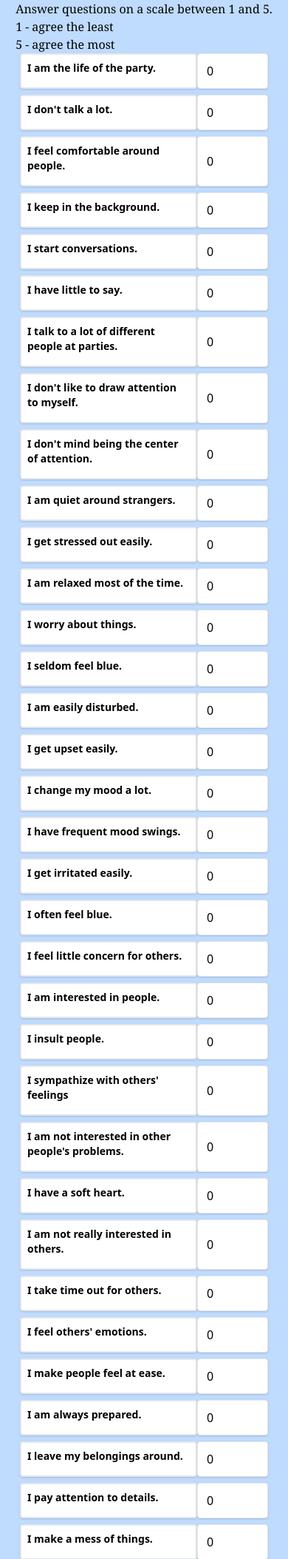
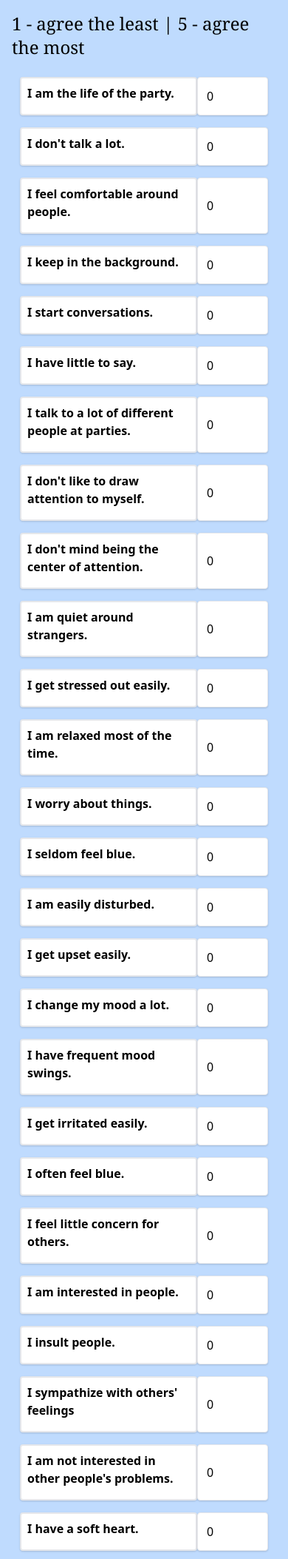
Before and after one commit to sreekaroo/PersonaData, a Flask app: page /big5Quiz in a window 390 px wide. Shown: the top 2107 px of the page at 74% size. Run offline with Flask 2, Linux system fonts and the light colour scheme; style sheets or scripts are compiled from the project's sources.

Commit message:
UI changes, responsive for mobile

```diff
--- a/app.py
+++ b/app.py
@@ -2,6 +2,8 @@ from flask import Flask, render_template, request, redirect, url_for, flash, g,
 
 import rds_credentials
 from conection import Connection
+
+from waitress import serve
 
 app = Flask(__name__)
 app.secret_key = "super secret key"
@@ -254,4 +256,5 @@ def results():
 
 
 if __name__ == "__main__":
-    app.run(debug=True)
+    # app.run(host="0.0.0.0", port=8080, debug=True)
+    serve(app, host="0.0.0.0", port=8080)
--- a/requirements.txt
+++ b/requirements.txt
@@ -9,4 +9,5 @@ Jinja2==3.0.3
 MarkupSafe==2.0.1
 pycparser==2.21
 PyMySQL==1.0.2
+waitress==2.0.0
 Werkzeug==2.0.2
--- a/templates/quiz.html
+++ b/templates/quiz.html
@@ -4,23 +4,20 @@
 
 {% block content %}
 
-	<div id="main content container" class="flex-row place-content-start md:place-content-center">
+	<div id="main content container" class=" flex flex-col justify-between place-items-center">
 
 
 		<form id="quiz" action="{{ url_for('submitResponses') }}" method="post"></form>
-		<div id="layout" class="place-items-center flex flex-col">
 
-			<h1 class="font-serif justify-start">
-				Answer questions on a scale between 1 and 5.
-				<br>
-				1 - agree the least
-				<br>
-				5 - agree the most
+		<h1 class="font-serif text-2xl p-4 ">
+			1 - agree the least | 5 - agree the most
+		</h1>
 
-			</h1>
-			<div class="mb-2 flex flex-row">
+		<div id="layout" class="place-items-center lg:grid lg: grid-cols-2 xl:grid-cols-4 flex flex-col">
+
+			<div class="p-2 flex flex-row">
 				<div class="w-60 h-15 bg-white rounded shadow border-2 p-2 ">
-					<label class="block text-grey-darker text-sm font-bold mb-2  ">
+					<label class="block text-grey-darker text-md font-bold mb-2  ">
 						I am the life of the party.
 					</label>
 				</div>
@@ -29,9 +26,9 @@
 					   type="number" placeholder="1" max=5 min=1 value=0>
 			</div>
 
-			<div class="mb-2 flex flex-row">
+			<div class="p-2 flex flex-row">
 				<div class="w-60 h-15 bg-white rounded shadow border-2 p-2 ">
-					<label class="block text-grey-darker text-sm font-bold mb-2  ">
+					<label class="block text-grey-darker text-md font-bold mb-2  ">
 						I don't talk a lot.
 					</label>
 				</div>
@@ -40,9 +37,9 @@
 					   type="number" placeholder="1" max=5 min=1 value=0>
 			</div>
 
-			<div class="mb-2 flex flex-row">
+			<div class="p-2 flex flex-row">
 				<div class="w-60 h-15 bg-white rounded shadow border-2 p-2 ">
-					<label class="block text-grey-darker text-sm font-bold mb-2  ">
+					<label class="block text-grey-darker text-md font-bold mb-2  ">
 						I feel comfortable around people. </label>
 				</div>
 				<input name="q3" form="quiz"
@@ -50,9 +47,9 @@
 					   type="number" placeholder="1" max=5 min=1 value=0>
 			</div>
 
-			<div class="mb-2 flex flex-row">
+			<div class="p-2 flex flex-row">
 				<div class="w-60 h-15 bg-white rounded shadow border-2 p-2 ">
-					<label class="block text-grey-darker text-sm font-bold mb-2  ">
+					<label class="block text-grey-darker text-md font-bold mb-2  ">
 						I keep in the background. </label>
 				</div>
 				<input name="q4" form="quiz"
@@ -61,9 +58,9 @@
 			</div>
 
 
-			<div class="mb-2 flex flex-row">
+			<div class="p-2 flex flex-row">
 				<div class="w-60 h-15 bg-white rounded shadow border-2 p-2 ">
-					<label class="block text-grey-darker text-sm font-bold mb-2  ">
+					<label class="block text-grey-darker text-md font-bold mb-2  ">
 						I start conversations. </label>
 				</div>
 				<input name="q5" form="quiz"
@@ -72,9 +69,9 @@
 			</div>
 
 
-			<div class="mb-2 flex flex-row">
+			<div class="p-2 flex flex-row">
 				<div class="w-60 h-15 bg-white rounded shadow border-2 p-2 ">
-					<label class="block text-grey-darker text-sm font-bold mb-2  ">
+					<label class="block text-grey-darker text-md font-bold mb-2  ">
 						I have little to say. </label>
 				</div>
 				<input name="q6" form="quiz"
@@ -83,9 +80,9 @@
 			</div>
 
 
-			<div class="mb-2 flex flex-row">
+			<div class="p-2 flex flex-row">
 				<div class="w-60 h-15 bg-white rounded shadow border-2 p-2 ">
-					<label class="block text-grey-darker text-sm font-bold mb-2  ">
+					<label class="block text-grey-darker text-md font-bold mb-2  ">
 						I talk to a lot of different people at parties. </label>
 				</div>
 				<input name="q7" form="quiz"
@@ -94,9 +91,9 @@
 			</div>
 
 
-			<div class="mb-2 flex flex-row">
+			<div class="p-2 flex flex-row">
 				<div class="w-60 h-15 bg-white rounded shadow border-2 p-2 ">
-					<label class="block text-grey-darker text-sm font-bold mb-2  ">
+					<label class="block text-grey-darker text-md font-bold mb-2  ">
 						I don't like to draw attention to myself. </label>
 				</div>
 				<input name="q8" form="quiz"
@@ -105,9 +102,9 @@
 			</div>
 
 
-			<div class="mb-2 flex flex-row">
+			<div class="p-2 flex flex-row">
 				<div class="w-60 h-15 bg-white rounded shadow border-2 p-2 ">
-					<label class="block text-grey-darker text-sm font-bold mb-2  ">
+					<label class="block text-grey-darker text-md font-bold mb-2  ">
 						I don't mind being the center of attention. </label>
 				</div>
 				<input name="q9" form="quiz"
@@ -116,9 +113,9 @@
 			</div>
 
 
-			<div class="mb-2 flex flex-row">
+			<div class="p-2 flex flex-row">
 				<div class="w-60 h-15 bg-white rounded shadow border-2 p-2 ">
-					<label class="block text-grey-darker text-sm font-bold mb-2  ">
+					<label class="block text-grey-darker text-md font-bold mb-2  ">
 						I am quiet around strangers.</label>
 				</div>
 				<input name="q10" form="quiz"
@@ -127,9 +124,9 @@
 			</div>
 
 
-			<div class="mb-2 flex flex-row">
+			<div class="p-2 flex flex-row">
 				<div class="w-60 h-15 bg-white rounded shadow border-2 p-2 ">
-					<label class="block text-grey-darker text-sm font-bold mb-2  ">
+					<label class="block text-grey-darker text-md font-bold mb-2  ">
 						I get stressed out easily. </label>
 				</div>
 				<input name="q11" form="quiz"
@@ -138,9 +135,9 @@
 			</div>
 
 
-			<div class="mb-2 flex flex-row">
+			<div class="p-2 flex flex-row">
 				<div class="w-60 h-15 bg-white rounded shadow border-2 p-2 ">
-					<label class="block text-grey-darker text-sm font-bold mb-2  ">
+					<label class="block text-grey-darker text-md font-bold mb-2  ">
 						I am relaxed most of the time. </label>
 				</div>
 				<input name="q12" form="quiz"
@@ -149,9 +146,9 @@
 			</div>
 
 
-			<div class="mb-2 flex flex-row">
+			<div class="p-2 flex flex-row">
 				<div class="w-60 h-15 bg-white rounded shadow border-2 p-2 ">
-					<label class="block text-grey-darker text-sm font-bold mb-2  ">
+					<label class="block text-grey-darker text-md font-bold mb-2  ">
 						I worry about things. </label>
 				</div>
 				<input name="q13" form="quiz"
@@ -160,9 +157,9 @@
 			</div>
 
 
-			<div class="mb-2 flex flex-row">
+			<div class="p-2 flex flex-row">
 				<div class="w-60 h-15 bg-white rounded shadow border-2 p-2 ">
-					<label class="block text-grey-darker text-sm font-bold mb-2  ">
+					<label class="block text-grey-darker text-md font-bold mb-2  ">
 						I seldom feel blue. </label>
 				</div>
 				<input name="q14" form="quiz"
@@ -171,9 +168,9 @@
 			</div>
 
 
-			<div class="mb-2 flex flex-row">
+			<div class="p-2 flex flex-row">
 				<div class="w-60 h-15 bg-white rounded shadow border-2 p-2 ">
-					<label class="block text-grey-darker text-sm font-bold mb-2  ">
+					<label class="block text-grey-darker text-md font-bold mb-2  ">
 						I am easily disturbed. </label>
 				</div>
 				<input name="q15" form="quiz"
@@ -182,9 +179,9 @@
 			</div>
 
 
-			<div class="mb-2 flex flex-row">
+			<div class="p-2 flex flex-row">
 				<div class="w-60 h-15 bg-white rounded shadow border-2 p-2 ">
-					<label class="block text-grey-darker text-sm font-bold mb-2  ">
+					<label class="block text-grey-darker text-md font-bold mb-2  ">
 						I get upset easily. </label>
 				</div>
 				<input name="q16" form="quiz"
@@ -193,9 +190,9 @@
 			</div>
 
 
-			<div class="mb-2 flex flex-row">
+			<div class="p-2 flex flex-row">
 				<div class="w-60 h-15 bg-white rounded shadow border-2 p-2 ">
-					<label class="block text-grey-darker text-sm font-bold mb-2  ">
+					<label class="block text-grey-darker text-md font-bold mb-2  ">
 						I change my mood a lot. </label>
 				</div>
 				<input name="q17" form="quiz"
@@ -204,9 +201,9 @@
 			</div>
 
 
-			<div class="mb-2 flex flex-row">
+			<div class="p-2 flex flex-row">
 				<div class="w-60 h-15 bg-white rounded shadow border-2 p-2 ">
-					<label class="block text-grey-darker text-sm font-bold mb-2  ">
+					<label class="block text-grey-darker text-md font-bold mb-2  ">
 						I have frequent mood swings. </label>
 				</div>
 				<input name="q18" form="quiz"
@@ -214,9 +211,9 @@
 					   type="number" placeholder="1" max=5 min=1 value=0>
 			</div>
 
-			<div class="mb-2 flex flex-row">
+			<div class="p-2 flex flex-row">
 				<div class="w-60 h-15 bg-white rounded shadow border-2 p-2 ">
-					<label class="block text-grey-darker text-sm font-bold mb-2  ">
+					<label class="block text-grey-darker text-md font-bold mb-2  ">
 						I get irritated easily. </label>
 				</div>
 				<input name="q19" form="quiz"
@@ -224,9 +221,9 @@
 					   type="number" placeholder="1" max=5 min=1 value=0>
 			</div>
 
-			<div class="mb-2 flex flex-row">
+			<div class="p-2 flex flex-row">
 				<div class="w-60 h-15 bg-white rounded shadow border-2 p-2 ">
-					<label class="block text-grey-darker text-sm font-bold mb-2  ">
+					<label class="block text-grey-darker text-md font-bold mb-2  ">
 						I often feel blue. </label>
 				</div>
 				<input name="q20" form="quiz"
@@ -234,9 +231,9 @@
 					   type="number" placeholder="1" max=5 min=1 value=0>
 			</div>
 
-			<div class="mb-2 flex flex-row">
+			<div class="p-2 flex flex-row">
 				<div class="w-60 h-15 bg-white rounded shadow border-2 p-2 ">
-					<label class="block text-grey-darker text-sm font-bold mb-2  ">
+					<label class="block text-grey-darker text-md font-bold mb-2  ">
 						I feel little concern for others. </label>
 				</div>
 				<input name="q21" form="quiz"
@@ -244,9 +241,9 @@
 					   type="number" placeholder="1" max=5 min=1 value=0>
 			</div>
 
-			<div class="mb-2 flex flex-row">
+			<div class="p-2 flex flex-row">
 				<div class="w-60 h-15 bg-white rounded shadow border-2 p-2 ">
-					<label class="block text-grey-darker text-sm font-bold mb-2  ">
+					<label class="block text-grey-darker text-md font-bold mb-2  ">
 						I am interested in people. </label>
 				</div>
 				<input name="q22" form="quiz"
@@ -254,9 +251,9 @@
 					   type="number" placeholder="1" max=5 min=1 value=0>
 			</div>
 
-			<div class="mb-2 flex flex-row">
+			<div class="p-2 flex flex-row">
 				<div class="w-60 h-15 bg-white rounded shadow border-2 p-2 ">
-					<label class="block text-grey-darker text-sm font-bold mb-2  ">
+					<label class="block text-grey-darker text-md font-bold mb-2  ">
 						I insult people. </label>
 				</div>
 				<input name="q23" form="quiz"
@@ -264,9 +261,9 @@
 					   type="number" placeholder="1" max=5 min=1 value=0>
 			</div>
 
-			<div class="mb-2 flex flex-row">
+			<div class="p-2 flex flex-row">
 				<div class="w-60 h-15 bg-white rounded shadow border-2 p-2 ">
-					<label class="block text-grey-darker text-sm font-bold mb-2  ">
+					<label class="block text-grey-darker text-md font-bold mb-2  ">
 						I sympathize with others' feelings </label>
 				</div>
 				<input name="q24" form="quiz"
@@ -274,9 +271,9 @@
 					   type="number" placeholder="1" max=5 min=1 value=0>
 			</div>
 
-			<div class="mb-2 flex flex-row">
+			<div class="p-2 flex flex-row">
 				<div class="w-60 h-15 bg-white rounded shadow border-2 p-2 ">
-					<label class="block text-grey-darker text-sm font-bold mb-2  ">
+					<label class="block text-grey-darker text-md font-bold mb-2  ">
 						I am not interested in other people's problems. </label>
 				</div>
 				<input name="q25" form="quiz"
@@ -284,9 +281,9 @@
 					   type="number" placeholder="1" max=5 min=1 value=0>
 			</div>
 
-			<div class="mb-2 flex flex-row">
+			<div class="p-2 flex flex-row">
 				<div class="w-60 h-15 bg-white rounded shadow border-2 p-2 ">
-					<label class="block text-grey-darker text-sm font-bold mb-2  ">
+					<label class="block text-grey-darker text-md font-bold mb-2  ">
 						I have a soft heart. </label>
 				</div>
 				<input name="q26" form="quiz"
@@ -294,9 +291,9 @@
 					   type="number" placeholder="1" max=5 min=1 value=0>
 			</div>
 
-			<div class="mb-2 flex flex-row">
+			<div class="p-2 flex flex-row">
 				<div class="w-60 h-15 bg-white rounded shadow border-2 p-2 ">
-					<label class="block text-grey-darker text-sm font-bold mb-2  ">
+					<label class="block text-grey-darker text-md font-bold mb-2  ">
 						I am not really interested in others. </label>
 				</div>
 				<input name="q27" form="quiz"
@@ -304,9 +301,9 @@
 					   type="number" placeholder="1" max=5 min=1 value=0>
 			</div>
 
-			<div class="mb-2 flex flex-row">
+			<div class="p-2 flex flex-row">
 				<div class="w-60 h-15 bg-white rounded shadow border-2 p-2 ">
-					<label class="block text-grey-darker text-sm font-bold mb-2  ">
+					<label class="block text-grey-darker text-md font-bold mb-2  ">
 						I take time out for others. </label>
 				</div>
 				<input name="q28" form="quiz"
@@ -314,9 +311,9 @@
 					   type="number" placeholder="1" max=5 min=1 value=0>
 			</div>
 
-			<div class="mb-2 flex flex-row">
+			<div class="p-2 flex flex-row">
 				<div class="w-60 h-15 bg-white rounded shadow border-2 p-2 ">
-					<label class="block text-grey-darker text-sm font-bold mb-2  ">
+					<label class="block text-grey-darker text-md font-bold mb-2  ">
 						I feel others' emotions. </label>
 				</div>
 				<input name="q29" form="quiz"
@@ -324,9 +321,9 @@
 					   type="number" placeholder="1" max=5 min=1 value=0>
 			</div>
 
-			<div class="mb-2 flex flex-row">
+			<div class="p-2 flex flex-row">
 				<div class="w-60 h-15 bg-white rounded shadow border-2 p-2 ">
-					<label class="block text-grey-darker text-sm font-bold mb-2  ">
+					<label class="block text-grey-darker text-md font-bold mb-2  ">
 						I make people feel at ease. </label>
 				</div>
 				<input name="q30" form="quiz"
@@ -334,9 +331,9 @@
 					   type="number" placeholder="1" max=5 min=1 value=0>
 			</div>
 
-			<div class="mb-2 flex flex-row">
+			<div class="p-2 flex flex-row">
 				<div class="w-60 h-15 bg-white rounded shadow border-2 p-2 ">
-					<label class="block text-grey-darker text-sm font-bold mb-2  ">
+					<label class="block text-grey-darker text-md font-bold mb-2  ">
 						I am always prepared. </label>
 				</div>
 				<input name="q31" form="quiz"
@@ -344,9 +341,9 @@
 					   type="number" placeholder="1" max=5 min=1 value=0>
 			</div>
 
-			<div class="mb-2 flex flex-row">
+			<div class="p-2 flex flex-row">
 				<div class="w-60 h-15 bg-white rounded shadow border-2 p-2 ">
-					<label class="block text-grey-darker text-sm font-bold mb-2  ">
+					<label class="block text-grey-darker text-md font-bold mb-2  ">
 						I leave my belongings around. </label>
 				</div>
 				<input name="q32" form="quiz"
@@ -354,9 +351,9 @@
 					   type="number" placeholder="1" max=5 min=1 value=0>
 			</div>
 
-			<div class="mb-2 flex flex-row">
+			<div class="p-2 flex flex-row">
 				<div class="w-60 h-15 bg-white rounded shadow border-2 p-2 ">
-					<label class="block text-grey-darker text-sm font-bold mb-2  ">
+					<label class="block text-grey-darker text-md font-bold mb-2  ">
 						I pay attention to details. </label>
 				</div>
 				<input name="q33" form="quiz"
@@ -364,9 +361,9 @@
 					   type="number" placeholder="1" max=5 min=1 value=0>
 			</div>
 
-			<div class="mb-2 flex flex-row">
+			<div class="p-2 flex flex-row">
 				<div class="w-60 h-15 bg-white rounded shadow border-2 p-2 ">
-					<label class="block text-grey-darker text-sm font-bold mb-2  ">
+					<label class="block text-grey-darker text-md font-bold mb-2  ">
 						I make a mess of things. </label>
 				</div>
 				<input name="q34" form="quiz"
@@ -374,9 +371,9 @@
 					   type="number" placeholder="1" max=5 min=1 value=0>
 			</div>
 
-			<div class="mb-2 flex flex-row">
+			<div class="p-2 flex flex-row">
 				<div class="w-60 h-15 bg-white rounded shadow border-2 p-2 ">
-					<label class="block text-grey-darker text-sm font-bold mb-2  ">
+					<label class="block text-grey-darker text-md font-bold mb-2  ">
 						I get chores done right away. </label>
 				</div>
 				<input name="q35" form="quiz"
@@ -384,9 +381,9 @@
 					   type="number" placeholder="1" max=5 min=1 value=0>
 			</div>
 
-			<div class="mb-2 flex flex-row">
+			<div class="p-2 flex flex-row">
 				<div class="w-60 h-15 bg-white rounded shadow border-2 p-2 ">
-					<label class="block text-grey-darker text-sm font-bold mb-2  ">
+					<label class="block text-grey-darker text-md font-bold mb-2  ">
 						I often forget to put things back in their proper place. </label>
 				</div>
 				<input name="q36" form="quiz"
@@ -394,9 +391,9 @@
 					   type="number" placeholder="1" max=5 min=1 value=0>
 			</div>
 
-			<div class="mb-2 flex flex-row">
+			<div class="p-2 flex flex-row">
 				<div class="w-60 h-15 bg-white rounded shadow border-2 p-2 ">
-					<label class="block text-grey-darker text-sm font-bold mb-2  ">
+					<label class="block text-grey-darker text-md font-bold mb-2  ">
 						I like order. </label>
 				</div>
 				<input name="q37" form="quiz"
@@ -404,9 +401,9 @@
 					   type="number" placeholder="1" max=5 min=1 value=0>
 			</div>
 
-			<div class="mb-2 flex flex-row">
+			<div class="p-2 flex flex-row">
 				<div class="w-60 h-15 bg-white rounded shadow border-2 p-2 ">
-					<label class="block text-grey-darker text-sm font-bold mb-2  ">
+					<label class="block text-grey-darker text-md font-bold mb-2  ">
 						I shirk my duties. </label>
 				</div>
 				<input name="q38" form="quiz"
@@ -414,9 +411,9 @@
 					   type="number" placeholder="1" max=5 min=1 value=0>
 			</div>
 
-			<div class="mb-2 flex flex-row">
+			<div class="p-2 flex flex-row">
 				<div class="w-60 h-15 bg-white rounded shadow border-2 p-2 ">
-					<label class="block text-grey-darker text-sm font-bold mb-2  ">
+					<label class="block text-grey-darker text-md font-bold mb-2  ">
 						I follow a schedule. </label>
 				</div>
 				<input name="q39" form="quiz"
@@ -424,9 +421,9 @@
 					   type="number" placeholder="1" max=5 min=1 value=0>
 			</div>
 
-			<div class="mb-2 flex flex-row">
+			<div class="p-2 flex flex-row">
 				<div class="w-60 h-15 bg-white rounded shadow border-2 p-2 ">
-					<label class="block text-grey-darker text-sm font-bold mb-2  ">
+					<label class="block text-grey-darker text-md font-bold mb-2  ">
 						I am exacting in my work. </label>
 				</div>
 				<input name="q40" form="quiz"
@@ -434,9 +431,9 @@
 					   type="number" placeholder="1" max=5 min=1 value=0>
 			</div>
 
-			<div class="mb-2 flex flex-row">
+			<div class="p-2 flex flex-row">
 				<div class="w-60 h-15 bg-white rounded shadow border-2 p-2 ">
-					<label class="block text-grey-darker text-sm font-bold mb-2  ">
+					<label class="block text-grey-darker text-md font-bold mb-2  ">
 						I have a rich vocabulary. </label>
 				</div>
 				<input name="q41" form="quiz"
@@ -444,18 +441,18 @@
 					   type="number" placeholder="1" max=5 min=1 value=0>
 			</div>
 
-			<div class="mb-2 flex flex-row">
+			<div class="p-2 flex flex-row">
 				<div class="w-60 h-15 bg-white rounded shadow border-2 p-2 ">
-					<label class="block text-grey-darker text-sm font-bold mb-2  ">
+					<label class="block text-grey-darker text-md font-bold mb-2  ">
 						I have difficulty understanding abstract ideas. </label>
 				</div>
 				<input name="q42" form="quiz"
 					   class="shadow appearance-none border rounded py-2 px-3 text-grey-darker"
 					   type="number" placeholder="1" max=5 min=1 value=0>
 			</div>
-			<div class="mb-2 flex flex-row">
+			<div class="p-2 flex flex-row">
 				<div class="w-60 h-15 bg-white rounded shadow border-2 p-2 ">
-					<label class="block text-grey-darker text-sm font-bold mb-2  ">
+					<label class="block text-grey-darker text-md font-bold mb-2  ">
 						I have a vivid imagination. </label>
 				</div>
 				<input name="q43" form="quiz"
@@ -463,9 +460,9 @@
 					   type="number" placeholder="1" max=5 min=1 value=0>
 			</div>
 
-			<div class="mb-2 flex flex-row">
+			<div class="p-2 flex flex-row">
 				<div class="w-60 h-15 bg-white rounded shadow border-2 p-2 ">
-					<label class="block text-grey-darker text-sm font-bold mb-2  ">
+					<label class="block text-grey-darker text-md font-bold mb-2  ">
 						I am not interested in abstract ideas. </label>
 				</div>
 				<input name="q44" form="quiz"
@@ -473,9 +470,9 @@
 					   type="number" placeholder="1" max=5 min=1 value=0>
 			</div>
 
-			<div class="mb-2 flex flex-row">
+			<div class="p-2 flex flex-row">
 				<div class="w-60 h-15 bg-white rounded shadow border-2 p-2 ">
-					<label class="block text-grey-darker text-sm font-bold mb-2  ">
+					<label class="block text-grey-darker text-md font-bold mb-2  ">
 						I have excellent ideas. </label>
 				</div>
 				<input name="q45" form="quiz"
@@ -483,9 +480,9 @@
 					   type="number" placeholder="1" max=5 min=1 value=0>
 			</div>
 
-			<div class="mb-2 flex flex-row">
+			<div class="p-2 flex flex-row">
 				<div class="w-60 h-15 bg-white rounded shadow border-2 p-2 ">
-					<label class="block text-grey-darker text-sm font-bold mb-2  ">
+					<label class="block text-grey-darker text-md font-bold mb-2  ">
 						I do not have a good imagination. </label>
 				</div>
 				<input name="q46" form="quiz"
@@ -493,9 +490,9 @@
 					   type="number" placeholder="1" max=5 min=1 value=0>
 			</div>
 
-			<div class="mb-2 flex flex-row">
+			<div class="p-2 flex flex-row">
 				<div class="w-60 h-15 bg-white rounded shadow border-2 p-2 ">
-					<label class="block text-grey-darker text-sm font-bold mb-2  ">
+					<label class="block text-grey-darker text-md font-bold mb-2  ">
 						I am quick to understand things. </label>
 				</div>
 				<input name="q47" form="quiz"
@@ -503,9 +500,9 @@
 					   type="number" placeholder="1" max=5 min=1 value=0>
 			</div>
 
-			<div class="mb-2 flex flex-row">
+			<div class="p-2 flex flex-row">
 				<div class="w-60 h-15 bg-white rounded shadow border-2 p-2 ">
-					<label class="block text-grey-darker text-sm font-bold mb-2  ">
+					<label class="block text-grey-darker text-md font-bold mb-2  ">
 						I use difficult words. </label>
 				</div>
 				<input name="q48" form="quiz"
@@ -513,9 +510,9 @@
 					   type="number" placeholder="1" max=5 min=1 value=0>
 			</div>
 
-			<div class="mb-2 flex flex-row">
+			<div class="p-2 flex flex-row">
 				<div class="w-60 h-15 bg-white rounded shadow border-2 p-2 ">
-					<label class="block text-grey-darker text-sm font-bold mb-2  ">
+					<label class="block text-grey-darker text-md font-bold mb-2  ">
 						I spend time reflecting on things. </label>
 				</div>
 				<input name="q49" form="quiz"
@@ -523,9 +520,9 @@
 					   type="number" placeholder="1" max=5 min=1 value=0>
 			</div>
 
-			<div class="mb-2 flex flex-row">
+			<div class="p-2 flex flex-row">
 				<div class="w-60 h-15 bg-white rounded shadow border-2 p-2 ">
-					<label class="block text-grey-darker text-sm font-bold mb-2  ">
+					<label class="block text-grey-darker text-md font-bold mb-2  ">
 						I am full of ideas. </label>
 				</div>
 				<input name="q50" form="quiz"
@@ -533,11 +530,11 @@
 					   type="number" placeholder="1" max=5 min=1 value=0>
 			</div>
 
-			<input type="submit" form="quiz"
-				   class="bg-blue-400 hover:bg-blue-600  text-black font-bold py-2 px-4 rounded flex"
-				   value="See Results">
+		</div>
 
-		</div>
+		<input type="submit" form="quiz"
+			   class="bg-blue-400 hover:bg-blue-600  text-black font-bold py-2 px-4 rounded flex"
+			   value="See Results">
 
 
 	</div>
```
Also changed, not shown: rds_credentials.py (+11 -3 lines), templates/index.html (+5 -10 lines), templates/results.html (+9 -6 lines).
